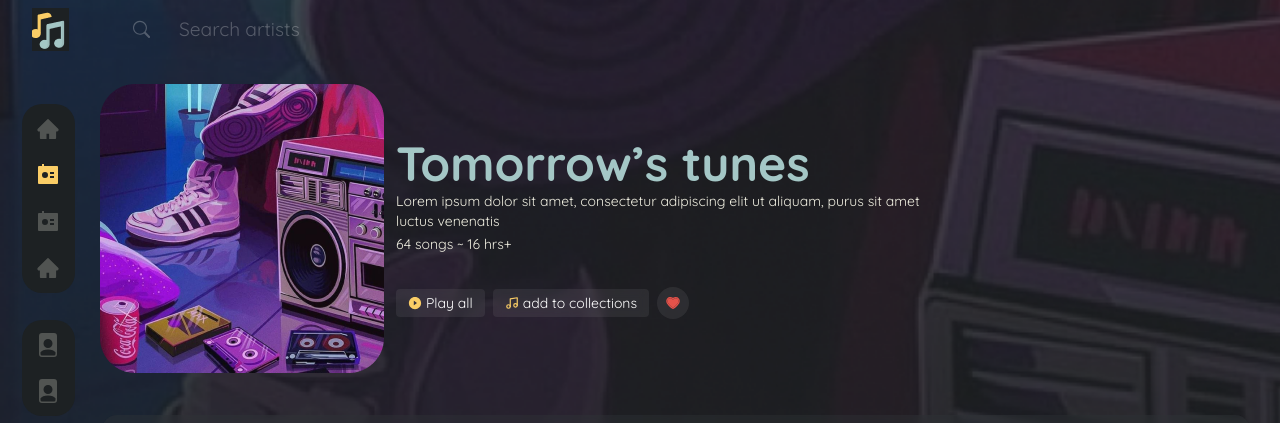
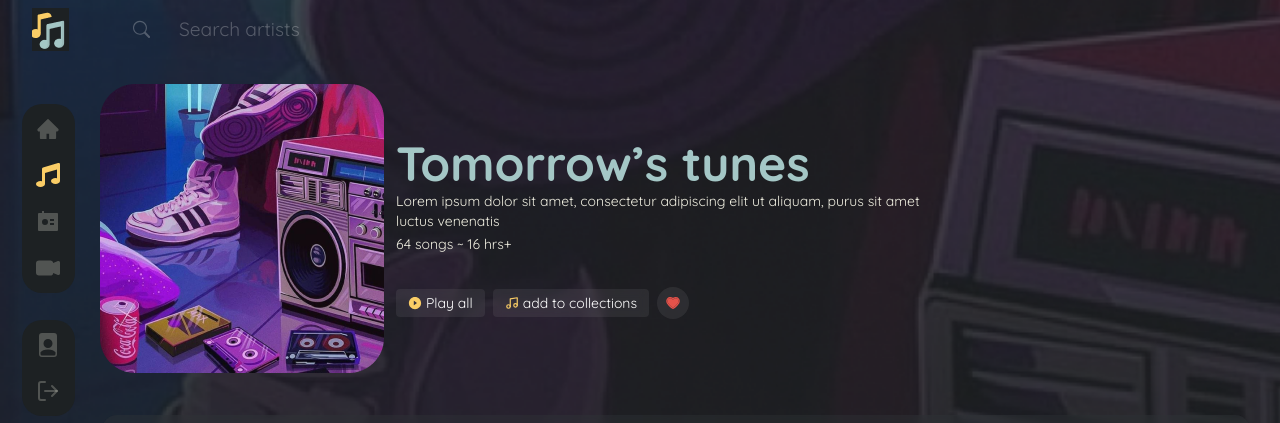
Before and after one commit to Barnyvic/music_app, a React (Create React App) app: page /viewchart in a window 1280 px wide. Shown: the top 423 px of the page. Built offline with nearby package versions, Linux system fonts and the light colour scheme.

Commit message:
changed the sidebar and navbar icons

```diff
--- a/src/components/NavComp.tsx
+++ b/src/components/NavComp.tsx
@@ -1,7 +1,12 @@
 import logo from '../images/Data/Logo4.png';
 import { BsSearch } from 'react-icons/bs';
 import { HiOutlineMenuAlt4 } from 'react-icons/hi';
+import { FiLogOut } from 'react-icons/fi';
+import { BsCameraVideoFill } from 'react-icons/bs';
+import { RiRadio2Fill } from 'react-icons/ri';
+import { FaMusic } from 'react-icons/fa';
 import { IoMdClose } from 'react-icons/io';
+import { BsFillFilePersonFill } from 'react-icons/bs';
 import { useState } from 'react';
 import { AiFillHome } from 'react-icons/ai';
 import { Link, useLocation } from 'react-router-dom';
@@ -57,31 +62,31 @@ const SmallNavItems = [
     },
     {
         id: 2,
-        Icon: <AiFillHome style={{ fontSize: '2rem' }} />,
+        Icon: <FaMusic style={{ fontSize: '2rem' }} />,
         text: 'My collections',
         path: '/viewchart'
     },
     {
         id: 3,
-        Icon: <AiFillHome style={{ fontSize: '2rem' }} />,
+        Icon: <RiRadio2Fill style={{ fontSize: '2rem' }} />,
         text: 'Radio',
         path: '/radio'
     },
     {
         id: 4,
-        Icon: <AiFillHome style={{ fontSize: '2rem' }} />,
+        Icon: <BsCameraVideoFill style={{ fontSize: '2rem' }} />,
         text: 'Music videos',
         path: '/video'
     },
     {
         id: 5,
-        Icon: <AiFillHome style={{ fontSize: '2rem' }} />,
+        Icon: <BsFillFilePersonFill style={{ fontSize: '2rem' }} />,
         text: 'Profile',
         path: '/profile'
     },
     {
         id: 6,
-        Icon: <AiFillHome style={{ fontSize: '2rem' }} />,
+        Icon: <FiLogOut style={{ fontSize: '2rem' }} />,
         text: 'Log out',
         path: '/logout'
     }
--- a/src/components/SidebarComp.tsx
+++ b/src/components/SidebarComp.tsx
@@ -1,6 +1,9 @@
 import { RiRadio2Fill } from 'react-icons/ri';
 import { BsFillFilePersonFill } from 'react-icons/bs';
 import { AiFillHome } from 'react-icons/ai';
+import { FiLogOut } from 'react-icons/fi';
+import { BsCameraVideoFill } from 'react-icons/bs';
+import { FaMusic } from 'react-icons/fa';
 import { Link, useLocation } from 'react-router-dom';
 
 function SidebarComp() {
@@ -21,7 +24,7 @@ function SidebarComp() {
                 </button>
                 <button className={splitLocation[1] === 'viewchart' ? 'active' : 'link'}>
                     <Link to="/viewchart">
-                        <RiRadio2Fill className="sidebarmenu" />
+                        <FaMusic className="sidebarmenu" />
                     </Link>
                 </button>
 
@@ -31,11 +34,11 @@ function SidebarComp() {
                     </Link>
                 </button>
 
-                <AiFillHome className="sidebarmenu" />
+                <BsCameraVideoFill className="sidebarmenu" />
             </div>
             <div className="aside2">
                 <BsFillFilePersonFill className="sidebarmenu" />
-                <BsFillFilePersonFill className="sidebarmenu" />
+                <FiLogOut className="sidebarmenu" />
             </div>
         </div>
     );
--- a/src/styles/Radio.scss
+++ b/src/styles/Radio.scss
@@ -5,7 +5,7 @@
     .radio-right {
         padding: 4.5rem 0.5rem 0.5rem 7rem;
         @media (max-width: 768px) {
-            padding: 3.5rem 0.5rem 0.5rem 2rem;
+            padding: 3.5rem 1rem 0.5rem 2rem;
         }
         .btn-radio-2 {
             border: 1px solid #efeee0;
```
